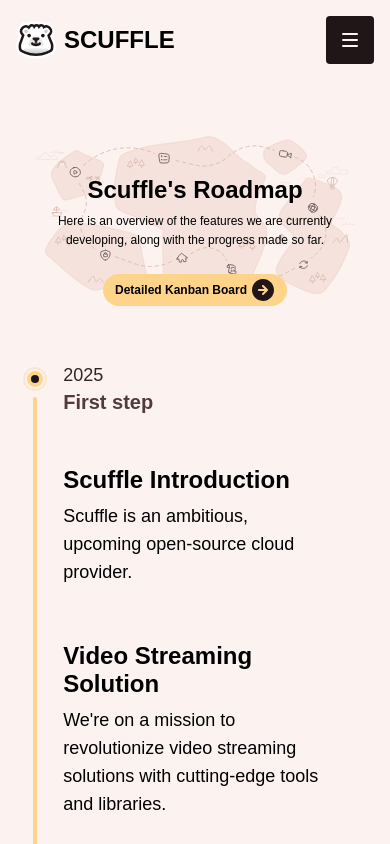
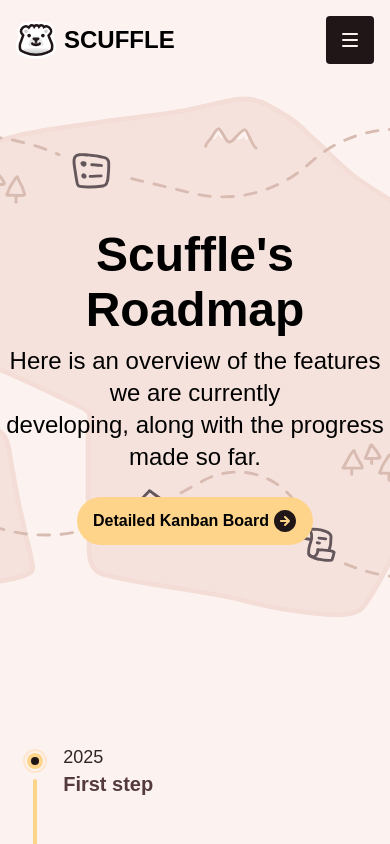
Before and after one commit to ScuffleCloud/landing, a SvelteKit app: page /roadmap in a window 390 px wide. Shown: the top 844 px of the page. Built offline with nearby package versions, Linux system fonts and the light colour scheme; no server answers.

Commit message:
fix roadmap image scaling

```diff
--- a/src/components/roadmap/BearAnimation.svelte
+++ b/src/components/roadmap/BearAnimation.svelte
@@ -176,7 +176,6 @@
         margin-top: 2rem;
         margin-bottom: 2rem;
         position: relative;
-        padding: 0 2rem;
         max-width: 125rem;
         margin: 0 auto;
         overflow-x: clip;
--- a/src/components/roadmap/Hero.svelte
+++ b/src/components/roadmap/Hero.svelte
@@ -36,9 +36,11 @@
         justify-content: center;
         align-items: center;
         position: relative;
+        overflow: hidden;
 
         .roadmap-icon-container {
-            width: 100%;
+            width: 67.25rem;
+            min-width: 67.25rem;
             height: auto;
             display: block;
         }
@@ -60,13 +62,20 @@
                 gap: 0.5rem;
 
                 h1 {
-                    font-size: clamp(1.5rem, 4.6vw, 4rem);
+                    font-kerning: none;
+                    font-feature-settings:
+                        'cpsp' on,
+                        'liga' off;
+                    font-size: 3rem;
+                    font-weight: 700;
+                    line-height: normal;
                 }
 
                 p {
-                    font-size: clamp(0.75rem, 2.3vw, 1.5rem);
-                    line-height: clamp(1.2rem, 3.7vw, 2rem);
+                    font-size: 1.5rem;
+                    text-align: center;
                     font-weight: 400;
+                    line-height: 2rem;
                 }
             }
 
@@ -77,14 +86,8 @@
             /* This will be changed pending design updates */
             :global(.pill) {
                 font-weight: 700;
-                height: clamp(2rem, 6vw, 3rem);
                 gap: 0.25rem;
                 white-space: nowrap;
-                padding: 0 clamp(0.75rem, 2vw, 1rem);
-
-                p {
-                    font-size: clamp(0.75rem, 2.3vw, 1rem);
-                }
 
                 .pill-back-button {
                     display: flex;
--- a/src/components/roadmap/Roadmap.svelte
+++ b/src/components/roadmap/Roadmap.svelte
@@ -73,7 +73,10 @@
         align-self: center;
         width: 100%;
         margin-top: 4rem;
+        padding: 2.5rem 2.5rem;
+
         @media (max-width: 768px) {
+            padding: 2.5rem 2.2rem;
             gap: 2rem;
         }
     }
--- a/src/routes/roadmap/+page.svelte
+++ b/src/routes/roadmap/+page.svelte
@@ -18,12 +18,6 @@
         background-color: var(--color-light100);
         max-width: var(--layout-width);
         margin: 0 auto;
-        padding: 2.5rem 2.5rem;
         width: 100%;
-
-        @media (max-width: 768px) {
-            /* left/right padding to align roadmap circles with header logo */
-            padding: 2.5rem 2.2rem;
-        }
     }
 </style>
```
